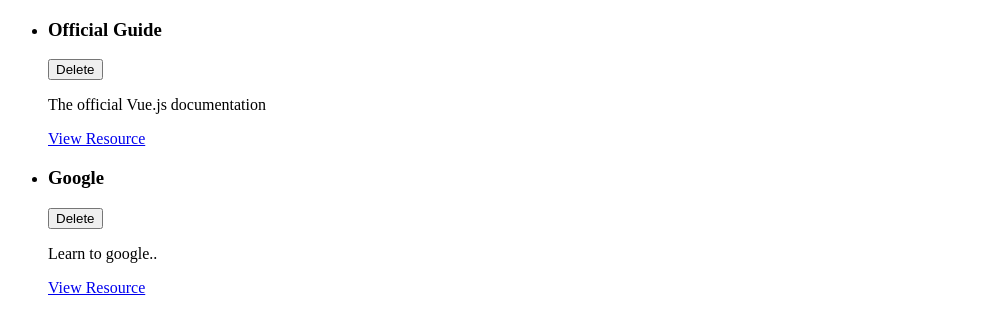
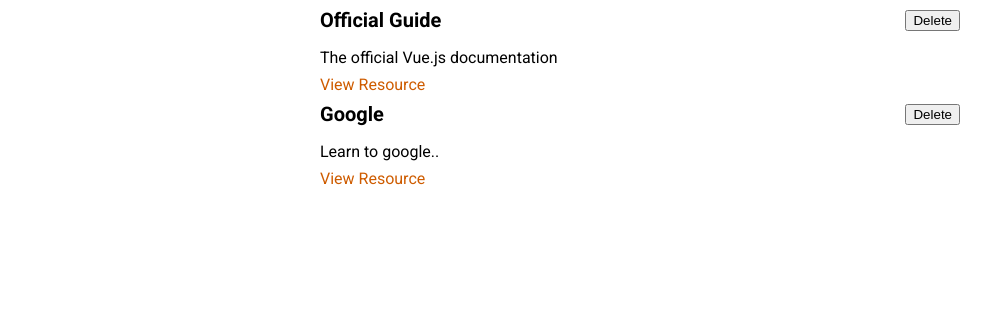
Before and after one commit to Nixon4056/The-Learning-Resources-App, a Vue app: page / in a window 1280 px wide. Shown: the top 334 px of the page, without its empty margins (0-991 px from the left). Built offline with nearby package versions, Linux system fonts and the light colour scheme; the HTML template or start-up script is replaced by a standard one.

Commit message:
styling added + component

```diff
--- a/src/App.vue
+++ b/src/App.vue
@@ -1,21 +1,13 @@
 <template>
-  <ul>
-    <learning-resource
-      v-for="res in storedResources"
-      :key="res.id"
-      :title="res.title"
-      :description="res.description"
-      :link="res.link"
-    ></learning-resource>
-  </ul>
+  <stored-resources :resources="storedResources"></stored-resources>
 </template>
 
 <script>
-import LearningResource from './components/learning-resources/ResourceItem.vue';
+import StoredResources from './components/learning-resources/StoredResources.vue';
 
 export default {
   components: {
-    LearningResource
+    StoredResources
   },
   data() {
     return{
@@ -37,3 +29,19 @@
   },
 }
 </script>
+
+<style>
+@import url('https://fonts.googleapis.com/css2?family=Roboto:wght@400;700&display=swap');
+
+* {
+  box-sizing: border-box;
+}
+
+html {
+  font-family: 'Roboto', sans-serif;
+}
+
+body {
+  margin: 0;
+}
+</style>
--- /dev/null
+++ b/src/components/learning-resources/LearningResource.vue
@@ -0,0 +1,52 @@
+<template>
+  <li>
+    <div>
+      <header>
+        <h3>{{ title }}</h3>
+        <button>Delete</button>
+      </header>
+    </div>
+    <p>{{ description }}</p>
+    <nav>
+      <a :href="link">View Resource</a>
+    </nav>
+  </li>
+</template>
+
+<script>
+export default {
+  props: ['title','description','link']
+}
+</script>
+
+<style scoped>
+li {
+  margin: auto;
+  max-width: 40rem;
+}
+
+header {
+  display: flex;
+  justify-content: space-between;
+  align-items: center;
+}
+
+h3 {
+  font-size: 1.25rem;
+  margin: 0.5rem 0;
+}
+
+p {
+  margin: 0.5rem 0;
+}
+
+a {
+  text-decoration: none;
+  color: #ce5c00;
+}
+
+a:hover,
+a:active {
+  color: #c89300;
+}
+</style>
--- a/src/components/learning-resources/ResourceItem.vue
+++ /dev/null
@@ -1,20 +0,0 @@
-<template>
-  <li>
-    <div>
-      <header>
-        <h3>{{ title }}</h3>
-        <button>Delete</button>
-      </header>
-    </div>
-    <p>{{ description }}</p>
-    <nav>
-      <a :href="link">View Resource</a>
-    </nav>
-  </li>
-</template>
-
-<script>
-export default {
-  props: ['title','description','link']
-}
-</script>
--- /dev/null
+++ b/src/components/learning-resources/StoredResources.vue
@@ -0,0 +1,33 @@
+<template>
+  <ul>
+    <learning-resource
+      v-for="res in resources"
+      :key="res.id"
+      :title="res.title"
+      :description="res.description"
+      :link="res.link"
+    ></learning-resource>
+  </ul>
+</template>
+
+<script>
+import LearningResource from './LearningResource.vue';
+export default {
+  components:{
+    LearningResource
+  },
+  props: ['resources',]
+}
+</script>
+
+
+
+<style scoped>
+ul {
+  list-style: none;
+  margin: 0;
+  padding: 0;
+  margin: auto;
+  max-width: 40rem;
+}
+</style>
```
